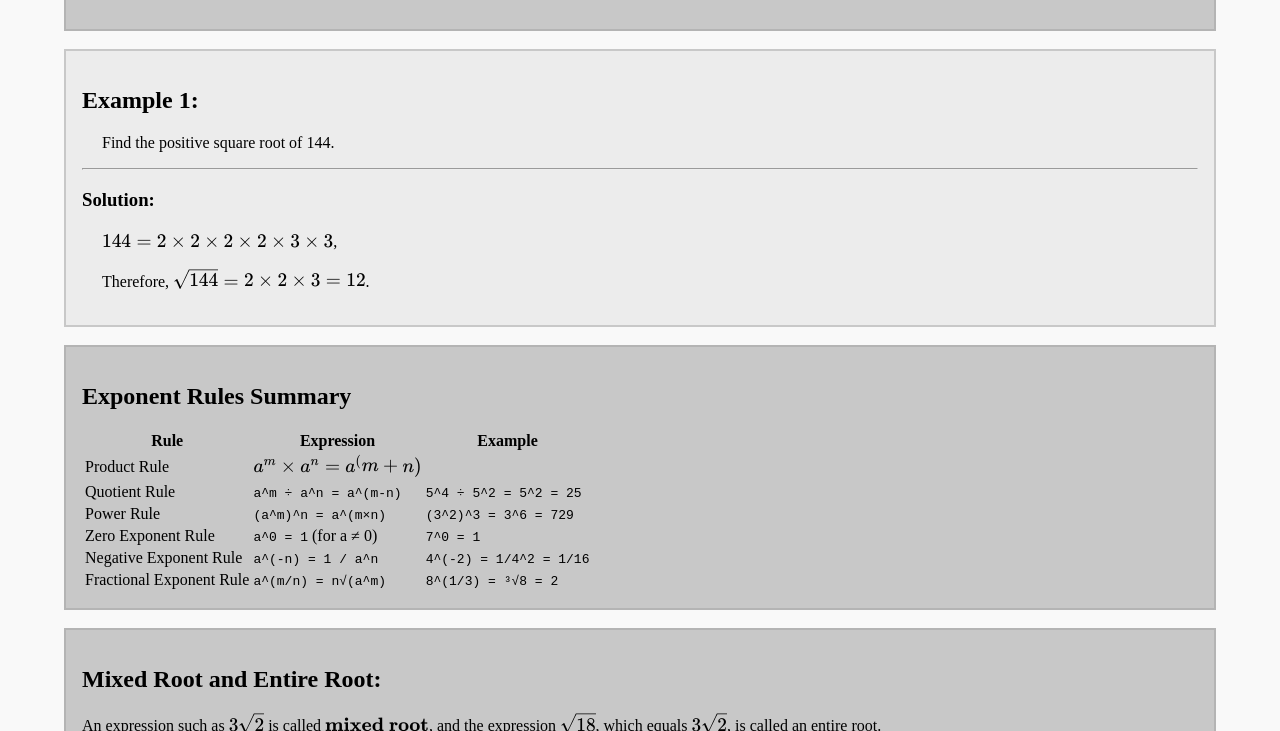
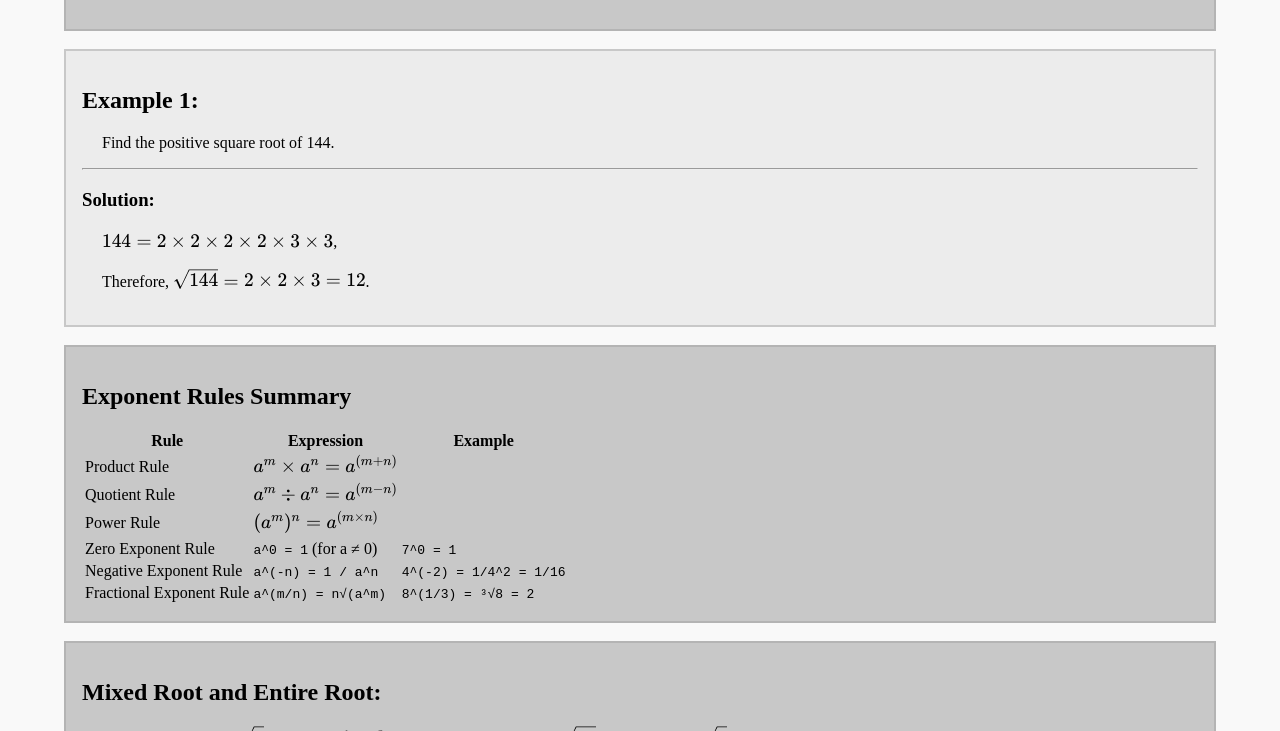
Before and after one commit to rockybees/rockybees.github.io, a plain HTML site: page math10_01_05_exponential_notation.html in a window 1280 px wide. Shown: the part 440-1171 px from the top of the page. Drawn offline with nearby package versions, Linux system fonts and the light colour scheme.

Commit message:
Modify math10_01_05

```diff
--- a/math10_01_05_exponential_notation.html
+++ b/math10_01_05_exponential_notation.html
@@ -82,17 +82,15 @@
         </tr>
         <tr>
             <td>Product Rule</td>
-            <td>$a^m \times a^n = a^(m+n)$</td>
+            <td>$a^m \times a^n = a^{(m+n)}$</td>
         </tr>
         <tr>
             <td>Quotient Rule</td>
-            <td><code>a^m ÷ a^n = a^(m-n)</code></td>
-            <td><code>5^4 ÷ 5^2 = 5^2 = 25</code></td>
+            <td>$a^m \div a^n = a^{(m-n)}$</td>
         </tr>
         <tr>
             <td>Power Rule</td>
-            <td><code>(a^m)^n = a^(m×n)</code></td>
-            <td><code>(3^2)^3 = 3^6 = 729</code></td>
+            <td>$(a^m)^n = a^{(m \times n)}$</td>
         </tr>
         <tr>
             <td>Zero Exponent Rule</td>
```
